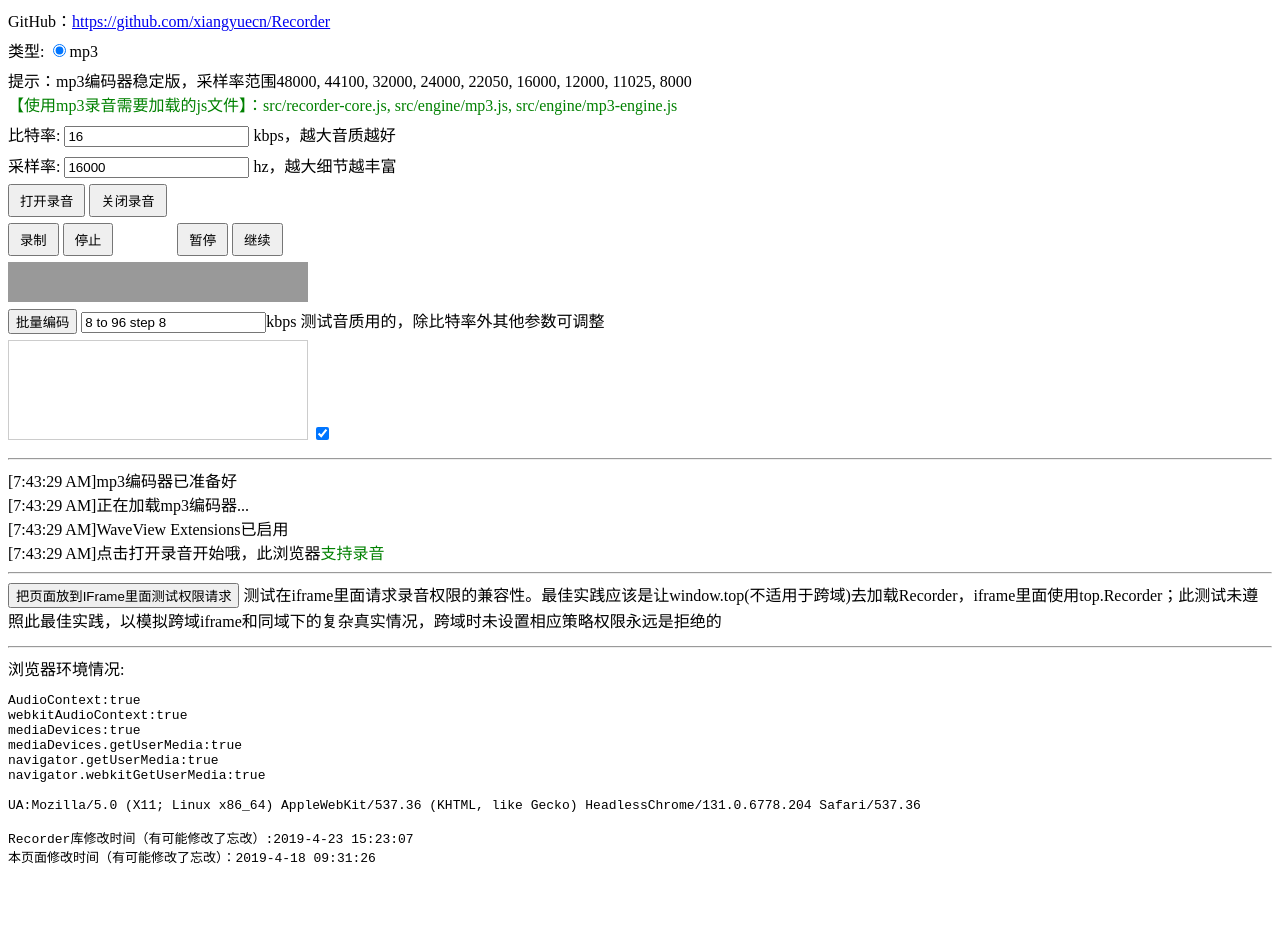
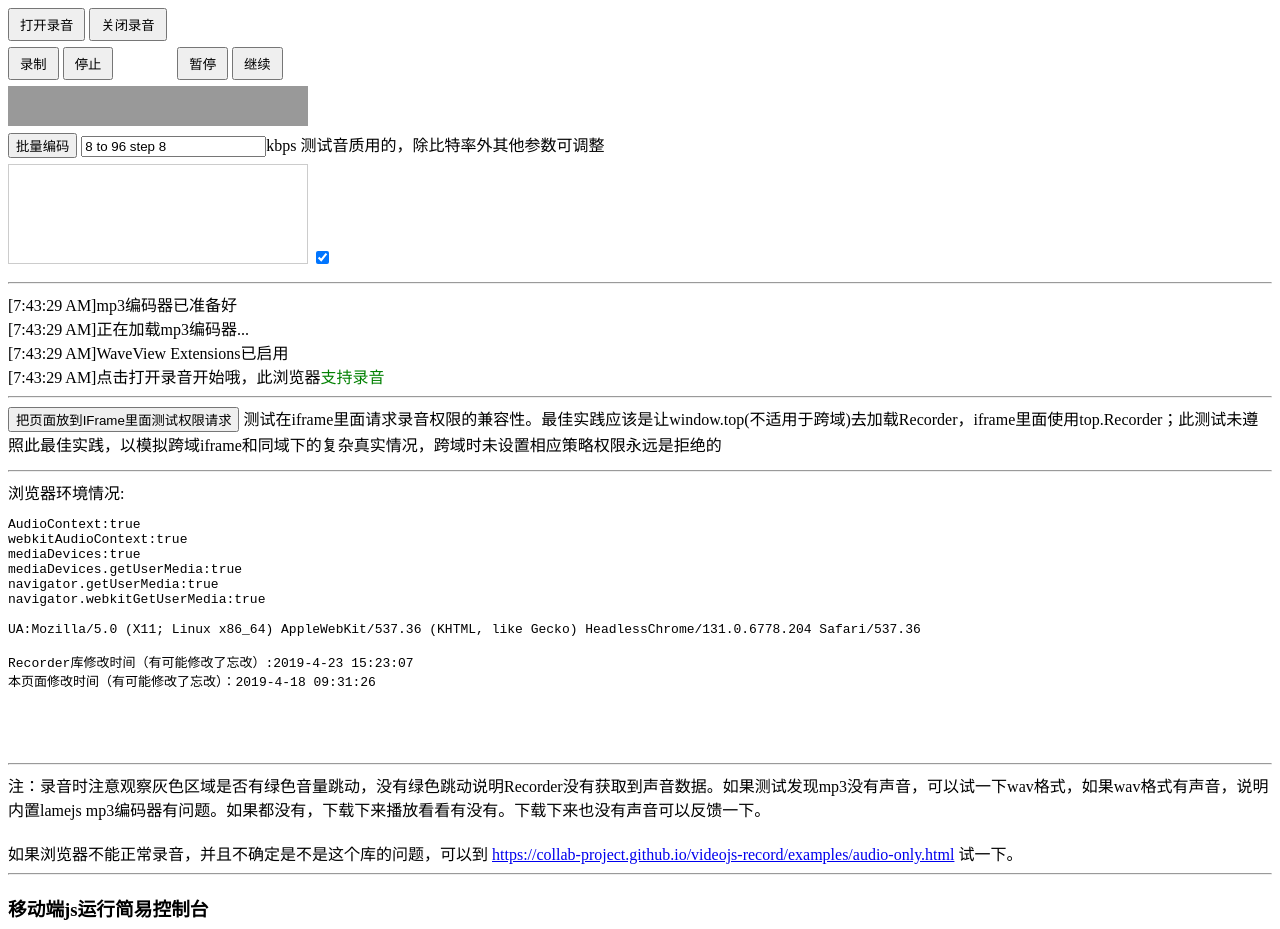
Before and after one commit to xpring/poem, a plain HTML site: page index.html in a window 1280 px wide. Shown: the top 929 px of the page. Drawn offline with nearby package versions, Linux system fonts and the light colour scheme.

Commit message:
Update index.html

```diff
--- a/index.html
+++ b/index.html
@@ -45,20 +45,17 @@ RandomKey.idx=0;
 
 <!-- begin 开始copy源码 -->
 <div class="demoMain">
-	<div class="pd">
-		GitHub：<a href="https://github.com/xiangyuecn/Recorder">https://github.com/xiangyuecn/Recorder</a>
-	</div>
-	<div class="pd types">
+	<div class="pd types" style="display:none">
 		类型:
 		<label><input type="radio" name="type" value="mp3" engine="mp3,mp3-engine" class="initType" checked>mp3</label>
 	</div>
-	<div class="pd">
+	<div class="pd" style="display:none">
 		提示：<span class="typeTips">-</span>
 	</div>
-	<div class="pd">
+	<div class="pd" style="display:none">
 		比特率: <input type="text" class="bit" value="16"> kbps，越大音质越好
 	</div>
-	<div class="pd">
+	<div class="pd" style="display:none">
 		采样率: <input type="text" class="sample" value="16000"> hz，越大细节越丰富
 	</div>
 	<div class="pd btns">
```
